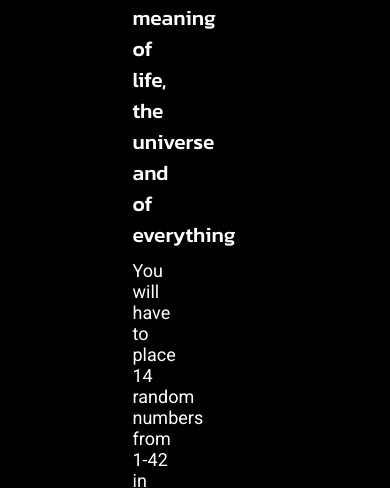
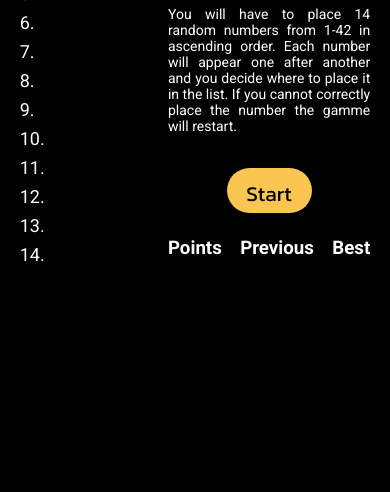
Before and after one commit to teacherMaik/Web-Design, a website: page dist/web-games-portfolio/42game.html in a window 390 px wide. Shown: the part 356-848 px from the top of the page. Drawn offline with Linux system fonts and the light colour scheme.

Commit message:
forgot to ccreate a new branch, but 42 game complete!

```diff
--- a/scss/_games.scss
+++ b/scss/_games.scss
@@ -32,8 +32,8 @@
 
   .hero-content.forty-two {
     padding-top: 100px;
-    width: 70%;
-    justify-content: space-between;
+    width: 90%;
+    justify-content: space-evenly;
 
     .nums-42 {
       width: 50%;
@@ -72,6 +72,11 @@
             cursor: default;
           }
         }
+
+        &.game-over {
+          background-color: $tm-coralRed-solid;
+          color: white;
+        }
       }
     }
 
@@ -102,15 +107,16 @@
       }
 
       .game-42-btn-container {
-        height: 42%;
+        height: 21%;
         display: flex;
         align-items: center;
         justify-content: center;
+        margin-bottom: 2rem;
 
         #showcase-42 {
           display: block;
-          width: 42%;
-          height: 28%;
+          min-width: 42%;
+          height: 84%;
           border-radius: 42px;
           justify-self: center;
           font-size: 21px;
@@ -119,6 +125,33 @@
           &:hover {
             background-color: $tm-teal-solid;
           }
+
+          &.game-over {
+            background-color: $tm-coralRed-solid;
+            color: white;
+
+            &:hover {
+              background-color: $tm-yellow-solid;
+              color: $tm-black-solid;
+            }
+          }
+        }
+      }
+
+      .game-42-results {
+        display: flex;
+        justify-content: space-between;
+
+        &-container {
+          display: flex;
+          flex-direction: column;
+          text-align: center;
+          font-size: 21px;
+          color: white;
+
+          .current-game-42-points, .prev-game-42-points, .best-game-42-points {
+            color: $tm-teal-solid;
+          }
         }
       }
     }
--- a/scss/_mobile.scss
+++ b/scss/_mobile.scss
@@ -3,8 +3,12 @@
   #tm-hero {
     padding: 0 2.1rem;
 
+    &.game-42 {
+      padding-left: 1rem;
+      padding-right: 1rem;
+    }
+
     .hero-content {
-
       flex-direction: column;
       align-items: flex-start;
       padding-left: 7rem;
@@ -56,6 +60,26 @@
 
           ul {
             width: 30%;
+          }
+        }
+      }
+
+      &.forty-two {
+        flex-direction: row;
+        padding-left: 0;
+
+        .nums-42 {
+          width: 42%
+        }
+
+        .display-42 {
+          width: 58%;
+
+          .instructions-42 {
+
+            p {
+              margin-bottom: 3rem !important;
+            }
           }
         }
       }
@@ -179,8 +203,60 @@
   #tm-hero {
     padding: 0 1rem;
 
+    &.game-42 {
+      padding: 0;
+
+      .hero-content.forty-two {
+        padding-top: 0;
+        width: 95%;
+
+        .nums-42 {
+          width: 40%;
+          justify-content: space-between;
+
+          .pos-42 {
+            margin: 0.1rem 0;
+            padding: 0.3rem 1rem;
+
+            &.filled {
+              margin: 0.1rem 0;
+              padding: 0.3rem 1rem;
+            }
+          }
+        }
+
+        .display-42 {
+          width: 60%;
+          padding: 1rem;
+
+          .instructions-42 {
+
+            h1 {
+              font-size: 28px;
+            }
+
+            h2 {
+              font-size: 18px;
+            }
+
+            p {
+              font-size: 14px;
+              margin-bottom: 2rem;
+            }
+          }
+
+          .game-42-results {
+
+            &-container {
+              font-size: 16px;
+              font-weight: 300;
+            }
+          }
+        }
+      }
+    }
+
     .hero-content {
-
       flex-direction: column;
       align-items: flex-start;
       padding-left: 3rem;
@@ -229,6 +305,14 @@
           h2 {
             margin-bottom: 2rem;
           }
+        }
+      }
+
+      &.forty-two {
+        flex-direction: row;
+
+        .instructions-42 {
+
         }
       }
     }
--- a/scss/main.scss
+++ b/scss/main.scss
@@ -121,7 +121,6 @@ h1, h2 {
 
         p {
           font-size: 3rem;
-
 
           span {
             color: $tm-teal-solid;
```
Also changed, not shown: dist/css/main.css, dist/js/games.js, dist/web-games-portfolio/42game.html, 1 other file.
